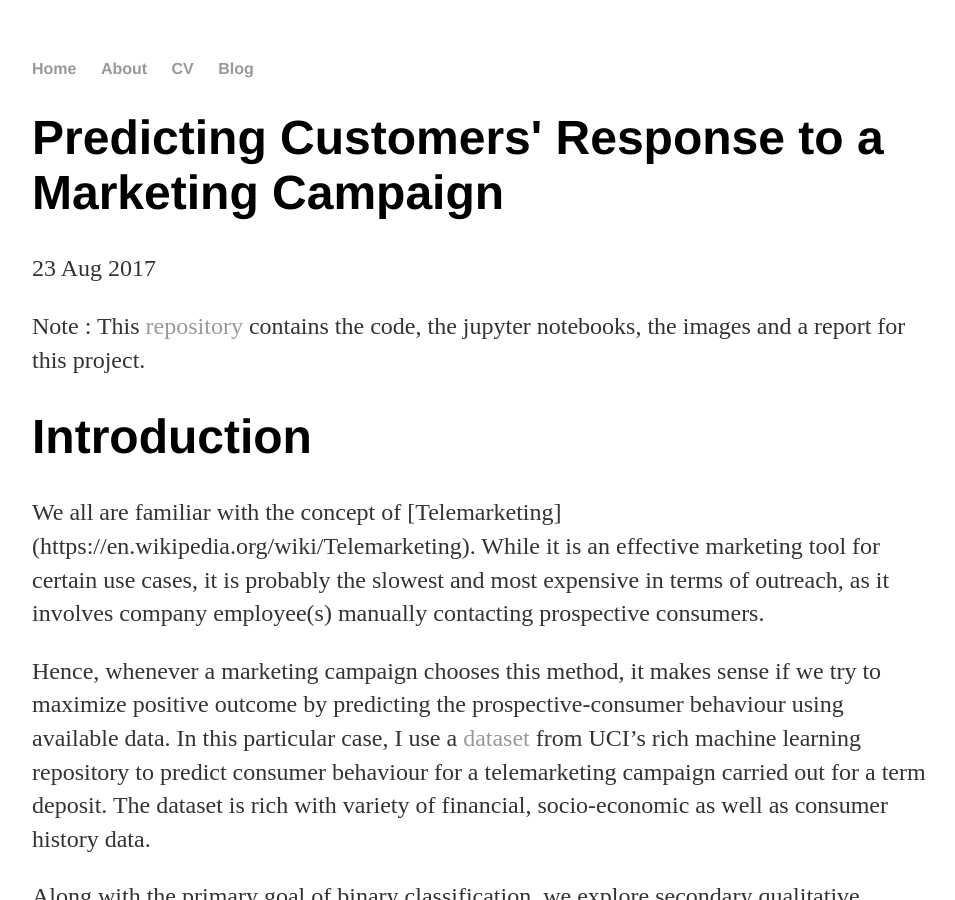
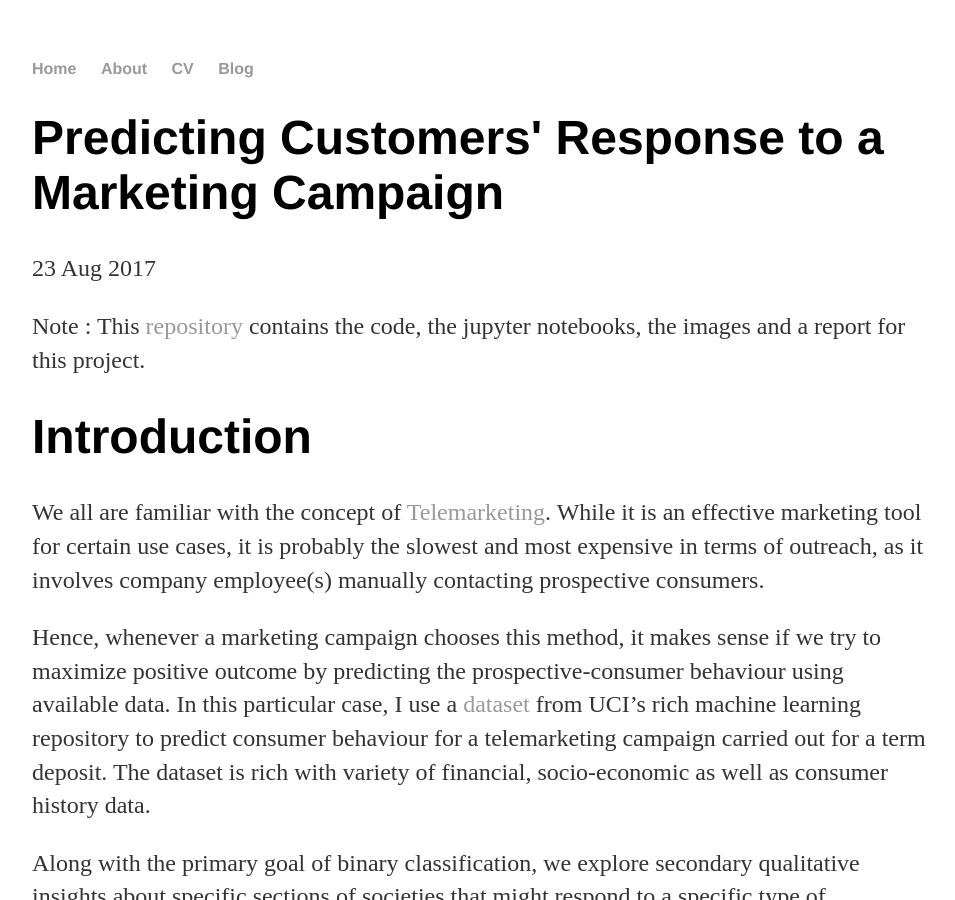
Before and after one commit to nachiketmparanjape2/nachiketmparanjape2.github.io, a Jekyll site: the page built from _posts/2017-08-23-Direct-Marketing-Binary-Prediction.md, in a window 1280 px wide and 900 px high. Shown: the whole window, without its empty margins (160-1115 px from the left). Built offline with Jekyll 4.4.1, drawn with Linux system fonts in a browser that asks for light colours.

Commit message:
Update 2017-08-23-Direct-Marketing-Binary-Prediction.md

```diff
--- a/_posts/2017-08-23-Direct-Marketing-Binary-Prediction.md
+++ b/_posts/2017-08-23-Direct-Marketing-Binary-Prediction.md
@@ -8,8 +8,7 @@ date: 2017-08-23
 Note : This [repository](https://github.com/nachiketmparanjape/Bank_UCI) contains the code, the jupyter notebooks, the images and a report for this project.
 # Introduction
 
-<p style="text-align: justified;">
-We all are familiar with the concept of [Telemarketing](https://en.wikipedia.org/wiki/Telemarketing). While it is an effective marketing tool for certain use cases, it is probably the slowest and most expensive in terms of outreach, as it involves company employee(s) manually contacting prospective consumers. </p>
+We all are familiar with the concept of [Telemarketing](https://en.wikipedia.org/wiki/Telemarketing). While it is an effective marketing tool for certain use cases, it is probably the slowest and most expensive in terms of outreach, as it involves company employee(s) manually contacting prospective consumers.
 
 Hence, whenever a marketing campaign chooses this method, it makes sense if we try to maximize positive outcome by predicting the prospective-consumer behaviour using available data. In this particular case, I use a [dataset](http://archive.ics.uci.edu/ml/datasets/Bank+Marketing) from UCI's rich machine learning repository to predict consumer behaviour for a telemarketing campaign carried out for a term deposit. The dataset is rich with variety of financial, socio-economic as well as consumer history data.
 
```
